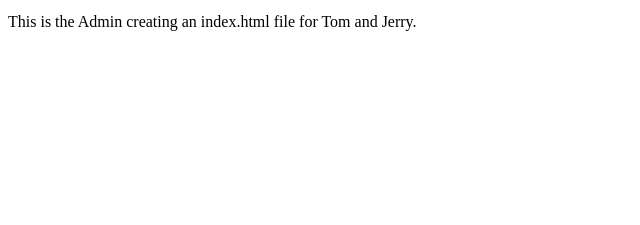
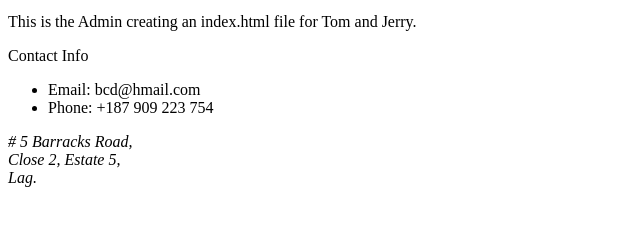
Before and after one commit to f-oni/app-training-web, a plain HTML site: page index.html in a window 1280 px wide. Shown: the part 171-396 px from the top of the page, without its empty margins (0-640 px from the left). Drawn offline with Linux system fonts and the light colour scheme.

Commit message:
contact information added

```diff
--- a/index.html
+++ b/index.html
@@ -16,5 +16,19 @@
     <h1>Homepage</h1>
     <p>This is Tom's Navigation to the AI-website</p>
     <p>This is the Admin creating an index.html file for Tom and Jerry.</p>
+
+    <p>Contact Info</p>
+    <ul>
+        <li>Email: bcd@hmail.com</li>
+        <li>Phone: +187 909 223 754</li>
+    </ul>
+    <address>
+        <p>
+            # 5 Barracks Road, <br>
+            Close 2, Estate 5, <br>
+            Lag.
+        </p>
+    </address>
+
 </body>
 </html>
```
